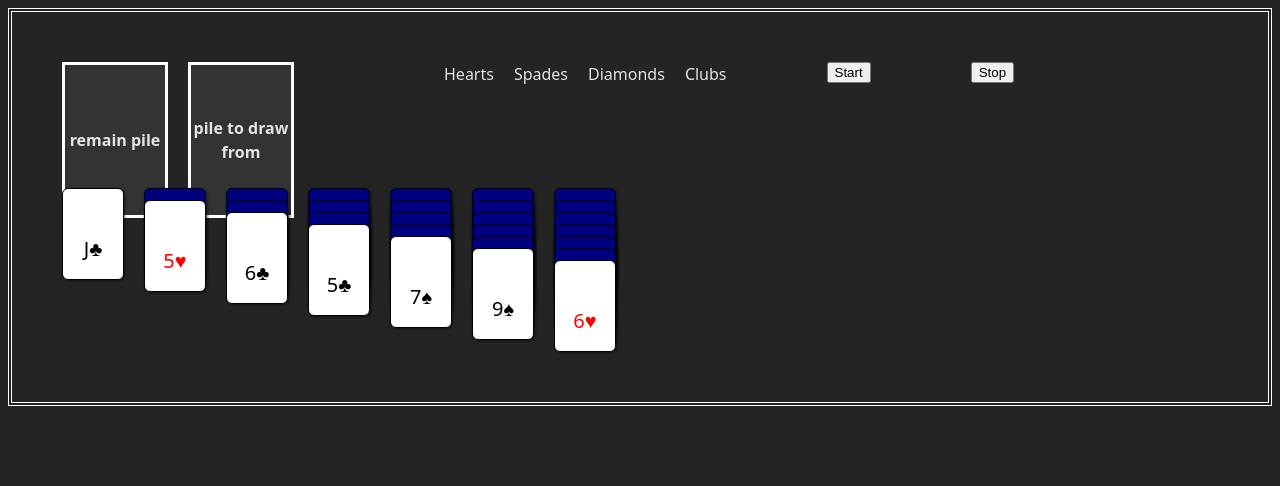
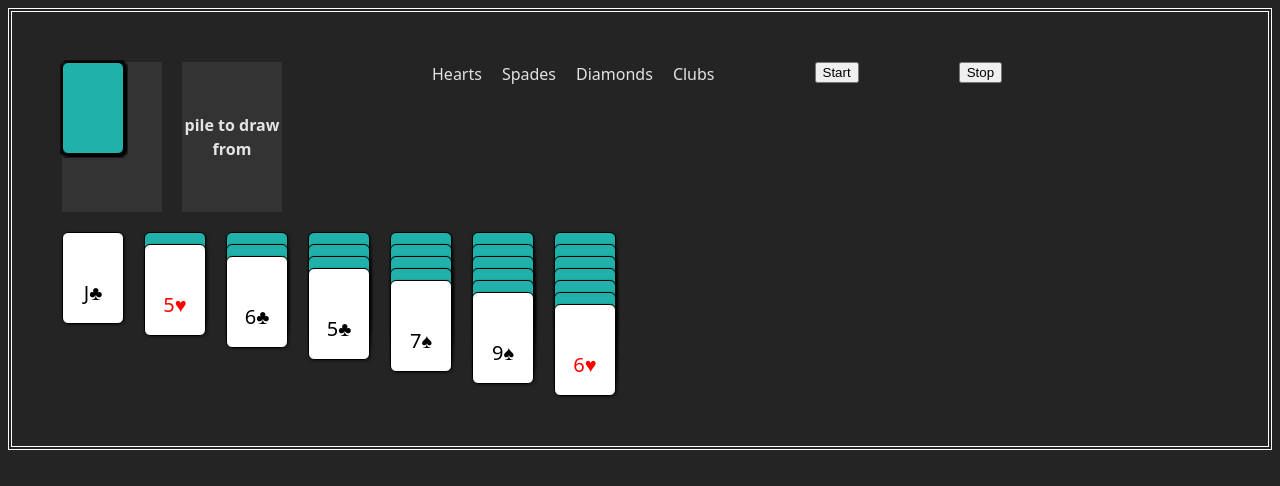
Before and after one commit to Purbai/mySolitaire, a website built with Vite: page index.html in a window 1280 px wide. Both pictures are taken after a click on the button "Start". Built offline with nearby package versions, Linux system fonts and the light colour scheme.

Commit message:
displaying the remaining cards face down

```diff
--- a/index.html
+++ b/index.html
@@ -10,7 +10,7 @@
     <div id="game" class="game">
       <div class="top-row">
         <div class="remaining">
-          <div class="remaining__pile">remain pile</div>
+          <div class="remaining__pile remaining__pile--todraw">remain pile</div>
           <div class="remaining__pile">pile to draw from</div>
         </div>
         <div class="foundation">
@@ -21,6 +21,9 @@
       </div>
       <button id="start">Start</button>
       <button id="stop">Stop</button>
+    </div>
+    <div>
+
     </div>
     <div class="solitaire">
         <div class="solitaire__pile--1">pile 1</div>
--- a/src/main.ts
+++ b/src/main.ts
@@ -1,42 +1,29 @@
 import './style.scss'
-import { SUITS, CARD_LABELS, Card, type CardLabel, type Suit } from "./card_data/card_data";
+import { Card} from "./card_data/card_data";
 import { createDeck } from './card_data/create_deck';
 import { dealToColumns } from './utils/dealtocolumns';
+import { displayColumnCards } from './utils/displayColumnCards';
+import { displayRemainingDrawCards } from './utils/displayRemainingDrrawCards';
+
 
 const start = document.querySelector<HTMLButtonElement>('#start');
 
 const handleStartClick = () => {
+    // create the deck
     const deck = createDeck(Card);
+    // sort the deck in random order
     deck.sort(() => Math.random() - 0.5);
 
+    // deal cards to each of 7 columns and display on the page
     const cardstoCol = dealToColumns(deck);
-    console.log(cardstoCol);
+    displayColumnCards(cardstoCol);
+    // get the remaining cards
+    const remainingCards = [...deck];
+    remainingCards.splice(0,28);
+    console.log(remainingCards);
+    displayRemainingDrawCards(remainingCards);
 
-    // Clear existing cards
-    for (let i = 1; i <= 7; i++) {
-      const pile = document.querySelector(`.solitaire__pile--${i}`);
-      if (pile) pile.innerHTML = '';
-    }
 
-    // Render cards into their respective piles
-    cardstoCol.forEach((column, colIndex) => {
-      const pile = document.querySelector(`.solitaire__pile--${colIndex + 1}`);
-      if (!pile) return;
-
-      column.forEach((card, rowIndex) => {
-        const cardDiv = document.createElement("div");
-        cardDiv.textContent = card.isFaceUp ? card.toString() : "🂠";
-        cardDiv.classList.add("card");
-        if (!card.isFaceUp) {
-          cardDiv.classList.add("card--facedown");
-        }
-        else{
-            cardDiv.style.color = (card.colour === 'Red' && card.isFaceUp) ? 'red' : (card.isFaceUp) ? 'black' : 'white'
-        }
-        cardDiv.style.marginTop = `-80px`;
-        pile.appendChild(cardDiv);
-      });
-    });
   };
 
 if (start) {
--- a/src/style.scss
+++ b/src/style.scss
@@ -29,7 +29,7 @@
     gap: 100px; // spacing between remaining and foundation
     align-items: flex-start;
   }
-
+//}
   .remaining {
     display: flex;
     flex-direction: row;
@@ -42,8 +42,10 @@
       width: 100px;
       height: 150px;
       background-color: #333;
-      border: 3px solid white;
+     // border: 3px solid white;
       font-weight: bold;
+      overflow: visible;
+      position: relative;
     }
     button {
       font-size: 50px;
@@ -53,6 +55,7 @@
       font-weight: bold;
     }
   }
+
 
   .foundation {
     display: flex;
@@ -77,18 +80,6 @@
     display: flex;
     flex-direction: row;
     gap: 20px;
-
-    // &__pile {
-    //   display: flex;
-    //   flex-direction: column;
-    //   align-items: center;
-    //   justify-content: center;
-    //   width: 100px;
-    //   height: 150px;
-    //   background-color: #333;
-    //   border: 3px solid white;
-    //   font-weight: bold;
-    // }
         &__pile {
           position: relative;
           width: 100px;
@@ -117,7 +108,17 @@
 }
 
 .card--facedown {
-  background-color: navy;
+  background-color: lightseagreen;
   color: transparent;
 }
+
+.card--in-remaining {
+  position: absolute;
+  top: 0;
+  left: 0;
 }
+
+.remaining__pile--todraw {
+  position: relative; // Needed for child cards' absolute positioning
+}
+}
--- a/src/utils/dealtocolumns.ts
+++ b/src/utils/dealtocolumns.ts
@@ -9,9 +9,6 @@ export function dealToColumns(deck: Card[]): Card[][] {
         const card = deck[deckIndex++];
         card.isFaceUp = row === col; // top card in each column is face up
         columns[col].push(card);
-        // const dealtCards = document.createElement("div")
-        // // dealtCards.textContent = values;
-
       }
     }
 
--- /dev/null
+++ b/src/utils/displayColumnCards.ts
@@ -0,0 +1,30 @@
+import { Card } from "../card_data/card_data";
+
+ export const displayColumnCards = (cardstoCol:Card[][] ) => {
+
+ // Clear existing cards
+ for (let i = 1; i <= 7; i++) {
+    const pile = document.querySelector(`.solitaire__pile--${i}`);
+    if (pile) pile.innerHTML = '';
+  }
+
+  // Render cards into their respective piles
+  cardstoCol.forEach((column, colIndex) => {
+    const pile = document.querySelector(`.solitaire__pile--${colIndex + 1}`);
+    if (!pile) return;
+
+    column.forEach((card, rowIndex) => {
+      const cardDiv = document.createElement("div");
+      cardDiv.textContent = card.isFaceUp ? card.toString() : "🂠";
+      cardDiv.classList.add("card");
+      if (!card.isFaceUp) {
+        cardDiv.classList.add("card--facedown");
+      }
+      else{
+          cardDiv.style.color = (card.colour === 'Red' && card.isFaceUp) ? 'red' : (card.isFaceUp) ? 'black' : 'white'
+      }
+      cardDiv.style.marginTop = `-80px`;
+      pile.appendChild(cardDiv);
+    });
+  });
+}
--- /dev/null
+++ b/src/utils/displayRemainingDrrawCards.ts
@@ -0,0 +1,22 @@
+import { Card } from "../card_data/card_data";
+
+export const displayRemainingDrawCards = (remainingCards: Card[]) => {
+  const drawPile = document.querySelector(".remaining__pile--todraw");
+  if (!drawPile) return;
+
+  drawPile.innerHTML = ''; // clear once, outside the loop
+
+  remainingCards.forEach((card, index) => {
+    const cardDiv = document.createElement("div");
+    cardDiv.textContent = "🂠"; // facedown
+
+    // Apply classes
+    cardDiv.classList.add("card", "card--facedown", "card--in-remaining");
+
+    // Slight offset to simulate stacking
+    // cardDiv.style.top = `${index * 1}px`;
+    // cardDiv.style.left = `${index * 1}px`;
+
+    drawPile.appendChild(cardDiv);
+  });
+};
```
